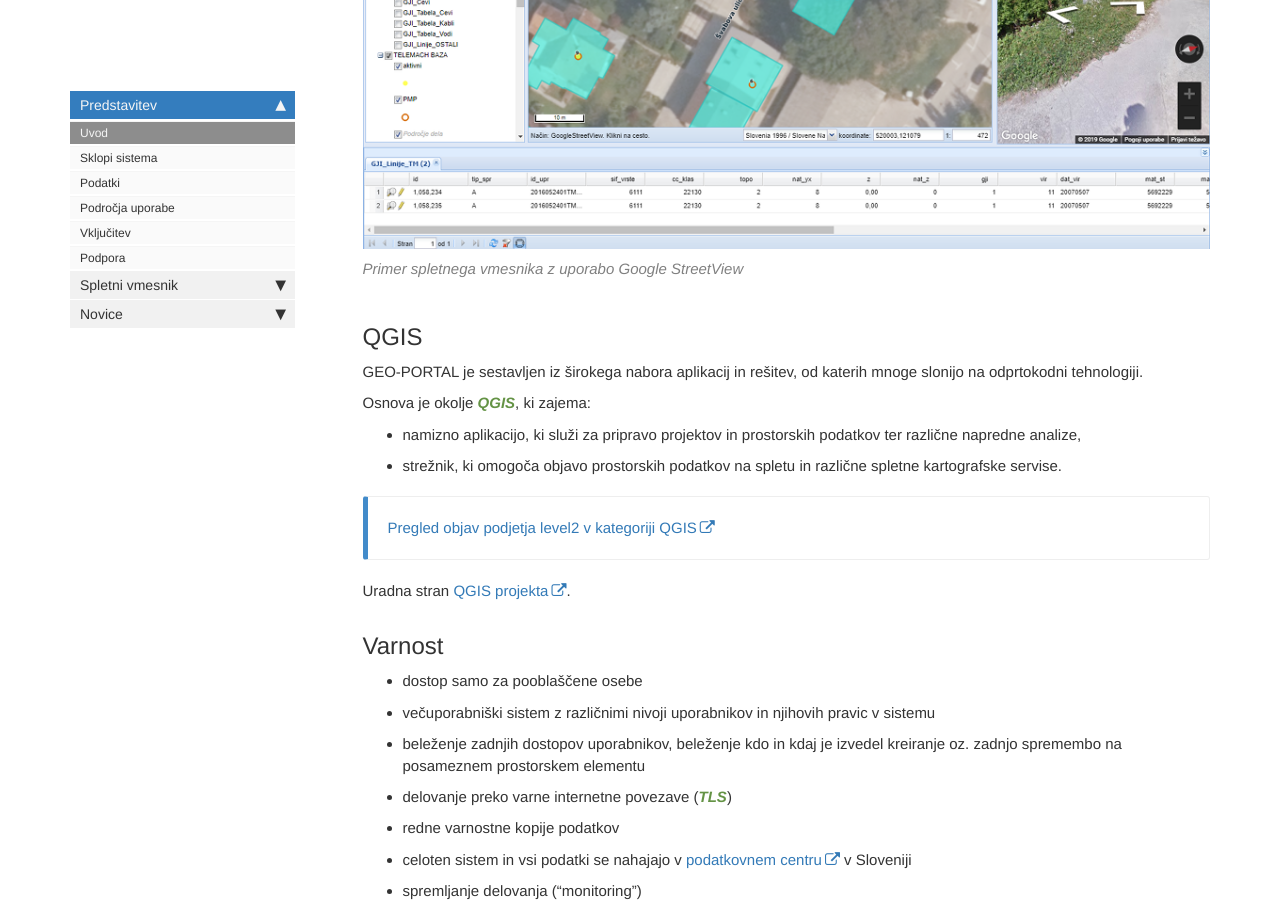
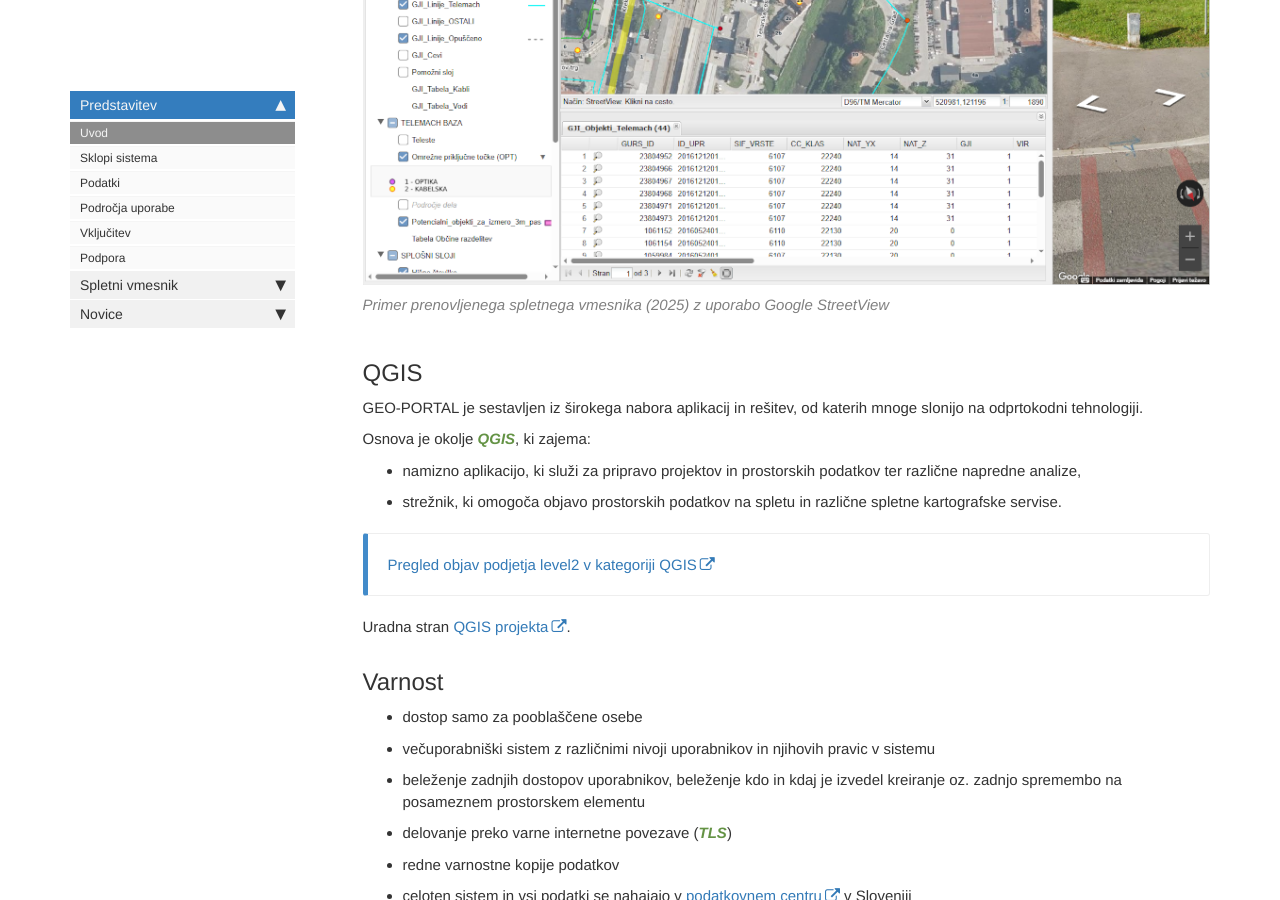
Before and after one commit to geo-portal/geo-portal.github.io, a Jekyll site: the page built from index.md, in a window 1280 px wide and 900 px high, scrolled down 1138 px. Built offline with Jekyll 4.4.1, drawn with Linux system fonts in a browser that asks for light colours; comment, search, counter and statistics services are not loaded.

Commit message:
slika vmesnik

```diff
--- a/index.md
+++ b/index.md
@@ -19,7 +19,7 @@ summary: GEO-PORTAL je zmogljiv spletni in mobilni geografski informacijski sist
 - dodajanje vsebin drugih ponudnikov preko spletnih kartografskih standardov (WMS,WMTS)
 - možnost nadgradnje in prilagajanja specifičnim funkcionalnim in vsebinskim zahtevam
 
-{% include image.html file="spletni_vmesnik_900.png" alt="spletni vmesnik" caption="Primer spletnega vmesnika z uporabo Google StreetView" %}
+{% include image.html file="spletni_vmesnik_2025_900.png" alt="spletni vmesnik" caption="Primer prenovljenega spletnega vmesnika (2025) z uporabo Google StreetView" %}
 
 ## QGIS
 
```
Also changed, not shown: images/spletni_vmesnik_2025_900.png (added).
